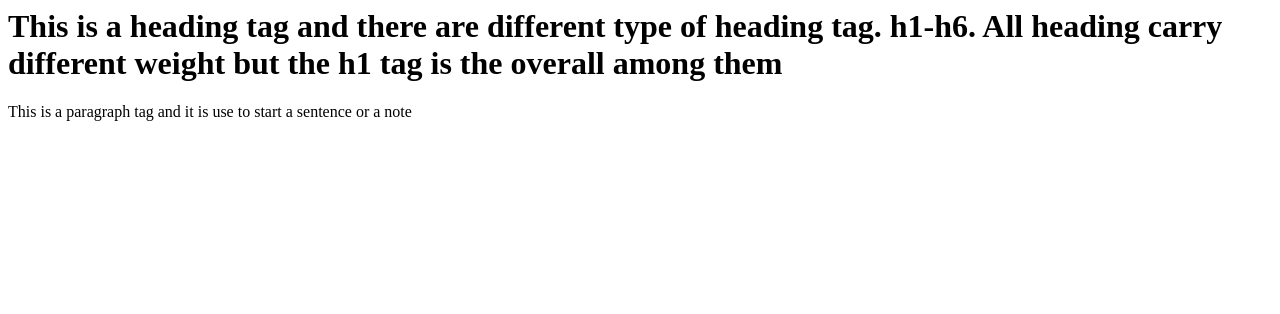
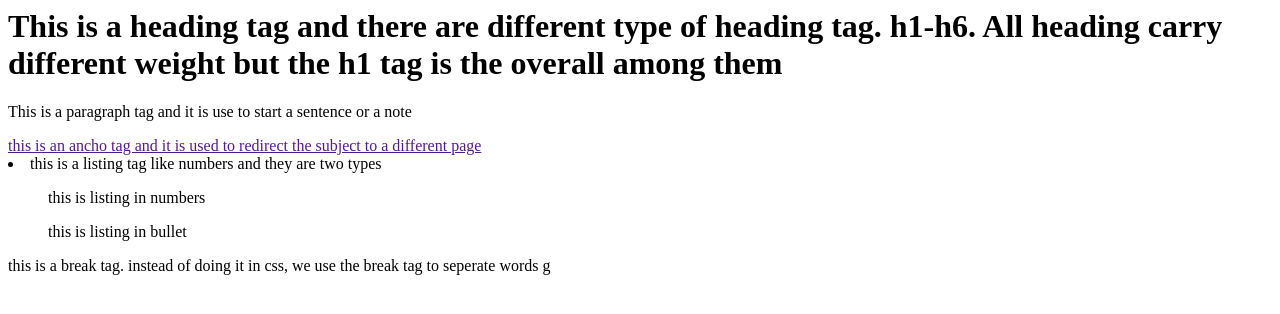
Before and after one commit to Jeffreydev17/html-fundamental, a plain HTML site: page index.html in a window 1280 px wide. Drawn offline with Linux system fonts and the light colour scheme.

Commit message:
addition of html tag

```diff
--- a/index.html
+++ b/index.html
@@ -5,3 +5,18 @@
 <p>
     This is a paragraph tag and it is use to start a sentence or a note
 </p>
+<a href=""> this is an ancho tag and it is used to redirect the subject to a different page</a>
+
+<li>
+    this is a listing tag like numbers and they are two types
+    <ol>
+        this is listing in numbers
+    </ol>
+    <ul>
+        this is listing in bullet
+    </ul>
+</li>
+<img src=""
+this is image tag. that is to insert an image alt="">
+<br> this is a break tag. instead of doing it in css, we use the break tag to seperate words
+g
```
